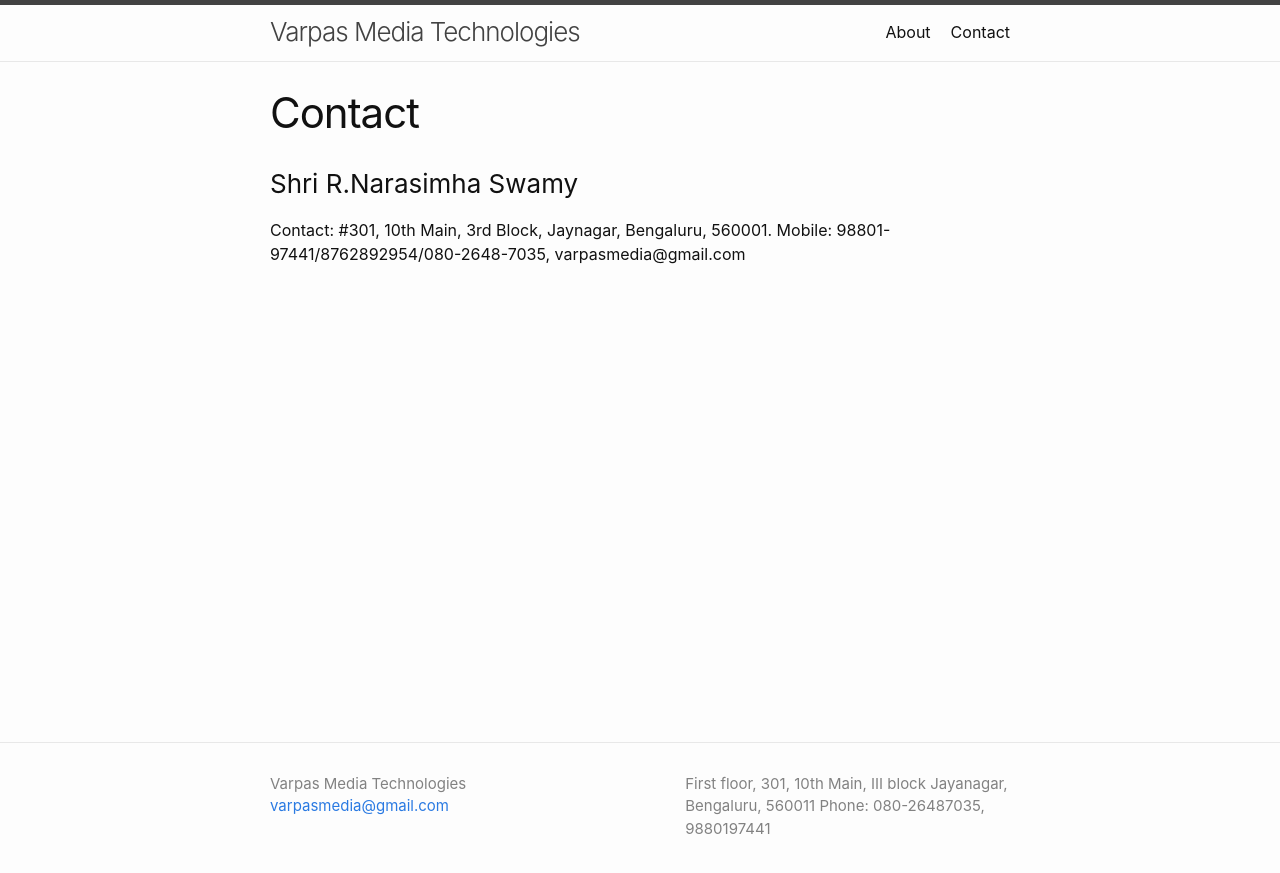
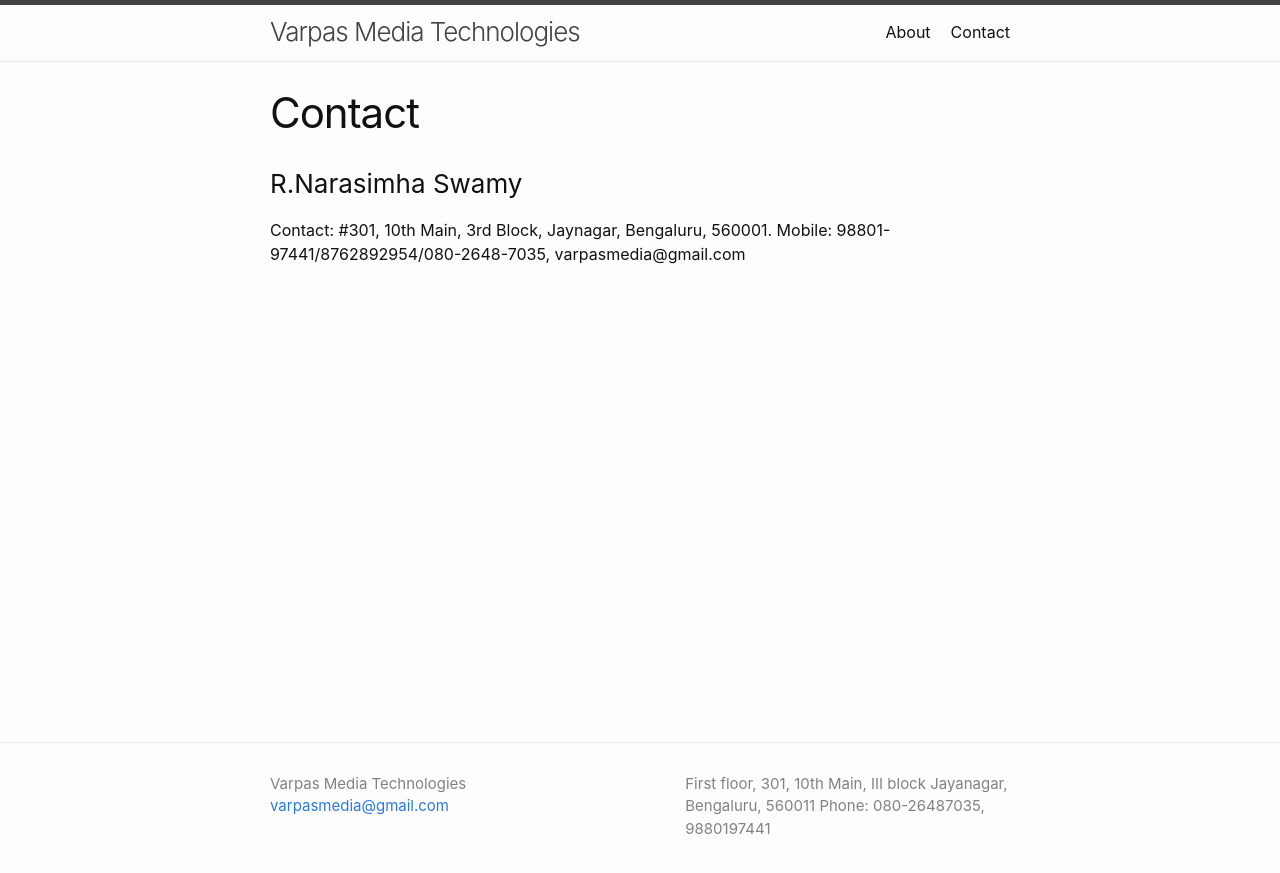
Before and after one commit to VarpasMedia/VarpasMedia.github.io, a Jekyll site: the page built from contact.md, in a window 1280 px wide. Shown: the top 873 px of the page. Built offline with Jekyll 4.4.1, drawn with Linux system fonts in a browser that asks for light colours; our own code applies the rules of GitHub Pages for plain Markdown files.

Commit message:
Update contact.md

```diff
--- a/contact.md
+++ b/contact.md
@@ -4,7 +4,7 @@ title: Contact
 permalink: /Contact/
 ---
 
-### Shri R.Narasimha Swamy
+### R.Narasimha Swamy
 
 Contact: #301, 10th Main, 3rd Block, Jaynagar, Bengaluru, 560001.
 Mobile: 98801-97441/8762892954/080-2648-7035, varpasmedia@gmail.com
```
